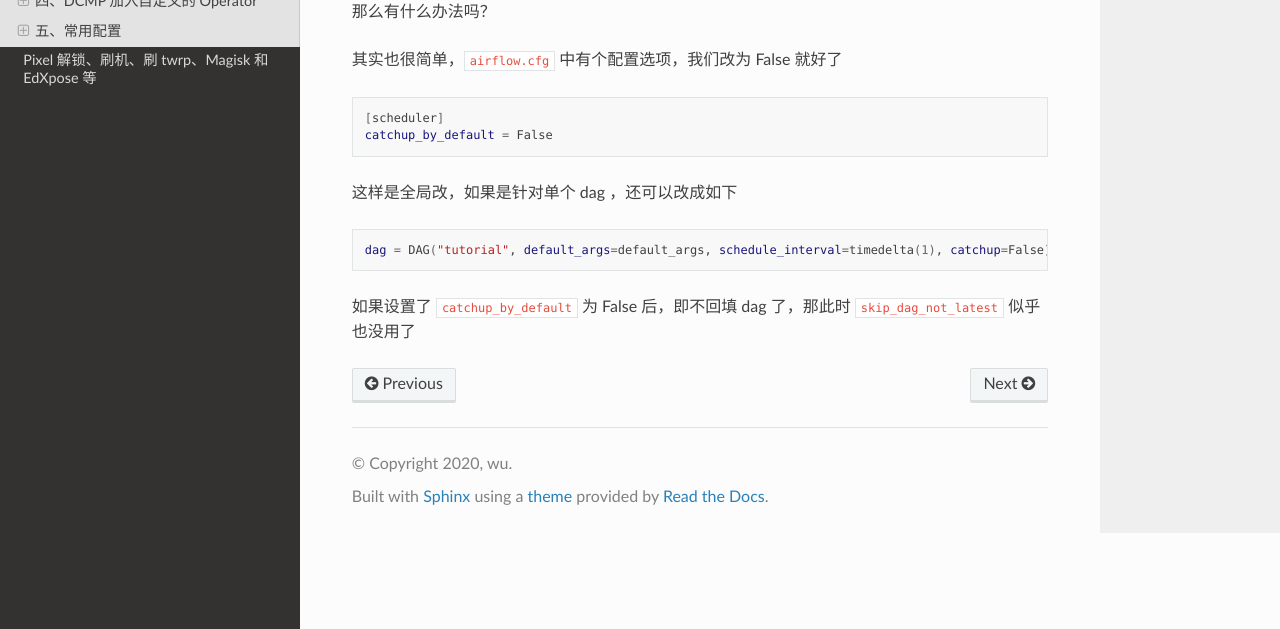
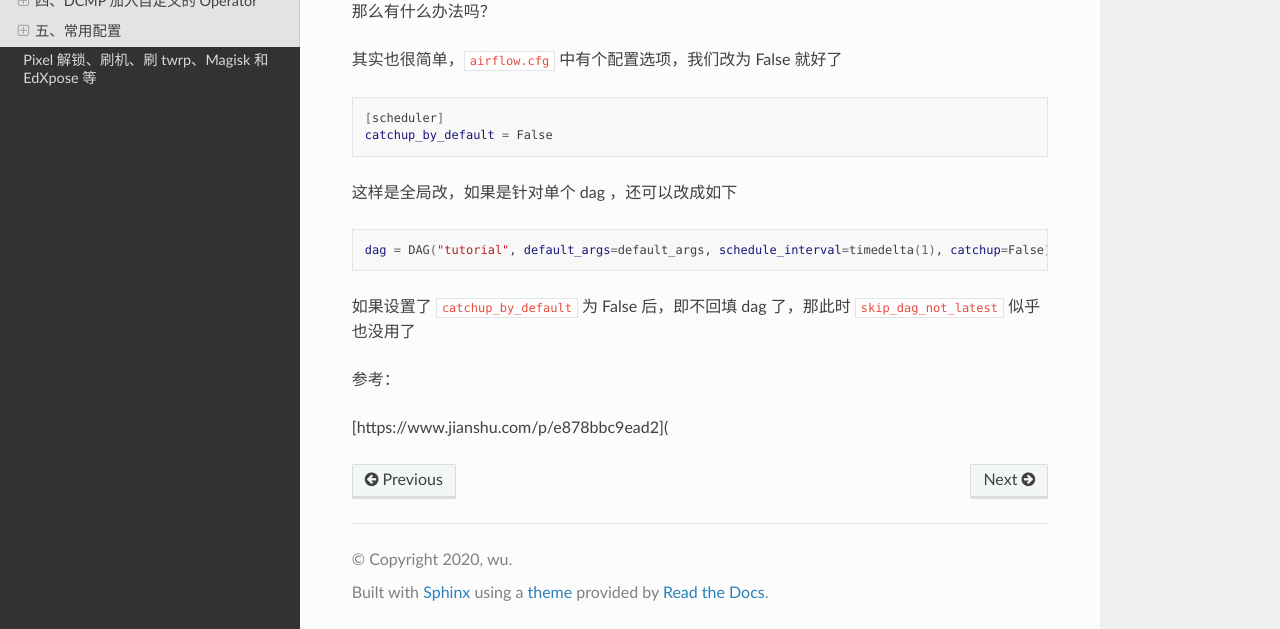
Before and after one commit to Joder5/my-cookbook, a Sphinx documentation site: the page built from source/dcmp.md, in a window 1280 px wide and 900 px high, scrolled down 14531 px, cut to the strip 271-900 px from the top of the window. Built offline with Sphinx 7.4.7 and the Read the Docs theme 2.0.0, drawn with Linux system fonts in a browser that asks for light colours.

Commit message:
airflow 修复 dcmp 源码bug

````diff
--- a/source/dcmp.md
+++ b/source/dcmp.md
@@ -569,3 +569,9 @@ dag = DAG("tutorial", default_args=default_args, schedule_interval=timedelta(1),
 ```
 
 如果设置了 `catchup_by_default` 为 False 后，即不回填 dag 了，那此时 `skip_dag_not_latest` 似乎也没用了
+
+
+
+参考：
+
+[https://www.jianshu.com/p/e878bbc9ead2](
````
Also changed, not shown: 5 other files.
